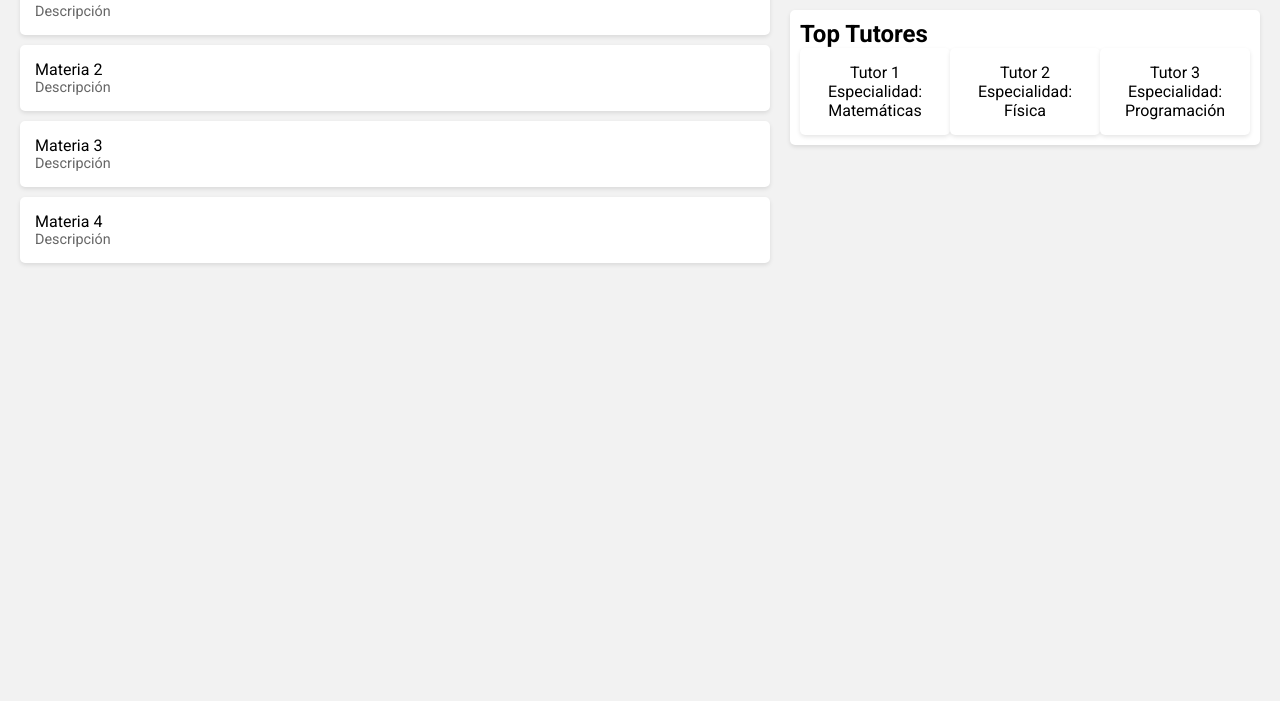
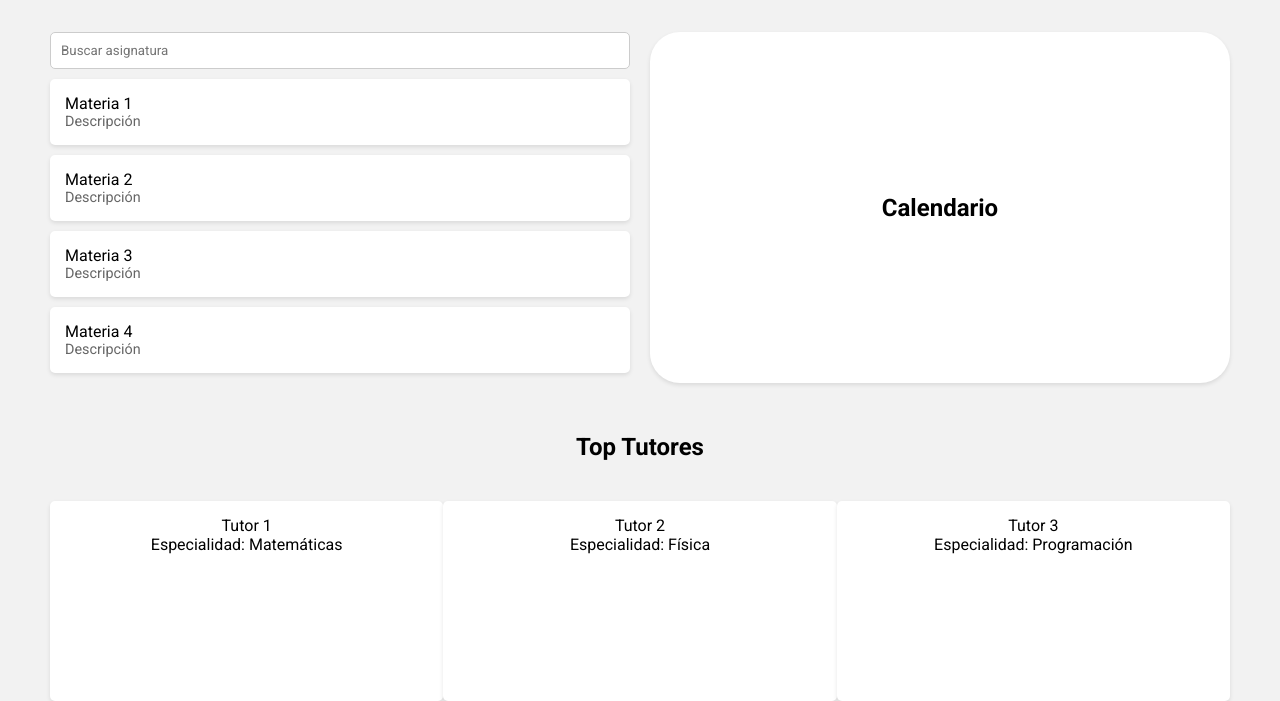
Before and after one commit to tutorias-ing-software/tut2, a website: page public/PantallaPrincipal.html in a window 1280 px wide. Shown: the part 149-850 px from the top of the page. Before the commit the page ends 800 px from the top, so only its background shows below. Drawn offline with Linux system fonts and the light colour scheme.

Commit message:
paginaprincipal
orden de la pagina y logo de la u

```diff
--- a/public/PantallaPrincipal.css
+++ b/public/PantallaPrincipal.css
@@ -18,9 +18,7 @@ body {
     color: white;
   }
 
-.logo {
-  width: 60px;
-}
+
 
   .search-container {
     display: flex;
@@ -56,27 +54,17 @@ body {
     border-radius: 50%;
   }
 
-/* Cambios en el contenedor principal para distribuir los elementos */
   .main-content {
-  display: grid;
-  grid-template-columns: 2fr 1fr;
+    display: flex;
     gap: 20px;
     padding: 20px;
   }
 
-/* Ajustes para la sección de materias */
   .subjects {
-  display: flex;
-  flex-direction: column;
+    flex: 2;
   }
 
-.subject-search {
-  width: 100%;
-  padding: 10px;
-  margin-bottom: 10px;
-  border-radius: 5px;
-  border: 1px solid #ccc;
-}
+
 
   .subject-list {
     list-style: none;
@@ -96,49 +84,25 @@ body {
     font-size: 0.9em;
   }
 
-/* Ajustes para el calendario y tutores */
-.calendar-top-tutors-container {
-  display: flex;
-  flex-direction: column;
-}
 
-.calendar {
-  display: flex;
-  flex-direction: column;
-  justify-content: center;
-  align-items: center;
-  background-color: white;
-  padding: 20px;
-  border-radius: 20px;
-  box-shadow: 0 2px 4px rgba(0, 0, 0, 0.1);
-  margin-bottom: 20px; /* Menor espacio con los tutores */
-}
 
-.calendar h2 {
+  .calendar-icon {
     text-align: center;
   }
 
-.top-tutors {
-  background-color: white;
-  padding: 10px;
-  border-radius: 5px;
-  box-shadow: 0 2px 4px rgba(0, 0, 0, 0.1);
+  .calendar-icon i {
+    font-size: 2em;
+    margin-bottom: 10px;
   }
 
-/* Ajustes para que los tutores se distribuyan correctamente */
-.tutor-list {
+  .tutors {
+    flex: 3;
     display: flex;
-  justify-content: space-between; /* Ajuste de espacio entre tutores */
+    justify-content: space-around;
+    gap: 20px;
   }
 
-.tutor-card {
-  background-color: white;
-  padding: 15px;
-  border-radius: 5px;
-  box-shadow: 0 2px 4px rgba(0, 0, 0, 0.1);
-  text-align: center;
-  width: 150px;
-}
+
 
   .stars {
     color: gold;
@@ -155,3 +119,74 @@ body {
     color: #666;
     font-size: 0.9em;
   }
+
+  .centro{
+    margin-top: 100px;
+    display: grid;
+    grid-template-columns: 1fr 1fr;
+    column-gap: 20px;
+
+  }
+  .buscador_materias{
+
+    margin-left: 50px;
+
+  }
+  .subject-search {
+    width: 100%;
+    padding: 10px;
+    margin-bottom: 10px;
+    border-radius: 5px;
+    border: 1px solid #ccc;
+  }
+  .calendar {
+    flex: 1fr;
+    display: flex;
+    justify-content: center;
+    align-items: center;
+    background-color: rgb(255, 255, 255);
+    padding: 10px;
+    border-radius: 30px;
+    box-shadow: 0 2px 4px rgba(0, 0, 0, 0.1);
+    margin-right: 50px;
+  }
+  .top-tutors{
+
+    display: flex;
+    flex: 1;
+    justify-content: space-between;
+    margin-top: 40px;
+
+
+  }
+    .tutor-cardleft {
+    background-color: white;
+    padding: 15px;
+    border-radius: 5px;
+    box-shadow: 0 2px 4px rgba(0, 0, 0, 0.1);
+    text-align: center;
+    width: 400px;
+    height: 200px;
+    margin-left: 50px;
+
+  }
+  .tutor-cardcenter {
+    background-color: white;
+    padding: 15px;
+    border-radius: 5px;
+    box-shadow: 0 2px 4px rgba(0, 0, 0, 0.1);
+    text-align: center;
+    width: 400px;
+    height: 200px;
+  }
+  .tutor-cardright {
+    background-color: white;
+    padding: 15px;
+    border-radius: 5px;
+    box-shadow: 0 2px 4px rgba(0, 0, 0, 0.1);
+    text-align: center;
+    width: 400px;
+    height: 200px;
+    margin-right: 50px;
+
+  }
--- a/public/PantallaPrincipal.html
+++ b/public/PantallaPrincipal.html
@@ -5,32 +5,38 @@
   <meta name="viewport" content="width=device-width, initial-scale=1.0">
   <title>Pantalla Principal</title>
   <link rel="stylesheet" href="PantallaPrincipal.css">
+
   <link rel="preconnect" href="https://fonts.googleapis.com">
   <link href="https://fonts.googleapis.com/css2?family=Roboto:wght@400;500;700&display=swap" rel="stylesheet">
   <script src="https://kit.fontawesome.com/a076d05399.js" crossorigin="anonymous"></script>
 </head>
 <body>
   <header class="header">
-    <img src="/images/ESCUDO-USS_Horizontal_color.png" alt="Universidad San Sebastián" class="logo" id="logouss">
+    <div class="logo"><img src="images/ESCUDO-USS_Horizontal_color.png" alt="Universidad San Sebastián" id="logouss"></div>
     <div class="search-container">
       <input type="text" placeholder="Buscar" class="search-bar">
       <button class="search-btn"><i class="fas fa-search"></i></button>
     </div>
+    <div>
       <nav class="nav">
         <a href="#" class="nav-link">Tutor</a>
         <a href="#" class="nav-link"><i class="fas fa-bell"></i></a>
         <!-- Imagen de perfil con evento de redirección -->
         <img
-        src="/images/termait.png"
+          src="images/termait.png"
           alt="Perfil"
           class="profile-img"
           id="profileImage"
           style="cursor: pointer;">
       </nav>
+    </div>
+
   </header>
 
-  <main class="main-content">
-    <section class="subjects">
+
+    <div class="centro">
+
+      <div class="buscador_materias" >
        <input type="text" placeholder="Buscar asignatura" class="subject-search">
         <ul class="subject-list">
           <li class="subject-item">Materia 1<br><span>Descripción</span></li>
@@ -38,32 +44,34 @@
           <li class="subject-item">Materia 3<br><span>Descripción</span></li>
           <li class="subject-item">Materia 4<br><span>Descripción</span></li>
         </ul>
-    </section>
-
-    <section class="calendar-top-tutors-container">
+      </div>
         <div class="calendar">
             <h2>Calendario</h2>
             <!-- Aquí va el contenido del calendario -->
         </div>
+    </div>
+
+    <h2 style="text-align: center;margin-top: 50px;">Top Tutores</h2>
+
       <div class="top-tutors">
-          <h2>Top Tutores</h2>
-          <div class="tutor-list">
-              <div class="tutor-card">
+
+
+              <div class="tutor-cardleft">
                   <p>Tutor 1</p>
                   <p>Especialidad: Matemáticas</p>
               </div>
-              <div class="tutor-card">
+              <div class="tutor-cardcenter">
                   <p>Tutor 2</p>
                   <p>Especialidad: Física</p>
               </div>
-              <div class="tutor-card">
+              <div class="tutor-cardright">
                   <p>Tutor 3</p>
                   <p>Especialidad: Programación</p>
               </div>
+
       </div>
-      </div>
-  </section>
-  </main>
+
+
 
   <script>
     // Redirección al hacer clic en la imagen de perfil
```
Also changed, not shown: public/images/ESCUDO-USS_Horizontal_color.png. Lines whose indentation alone changed are shown as unchanged.
